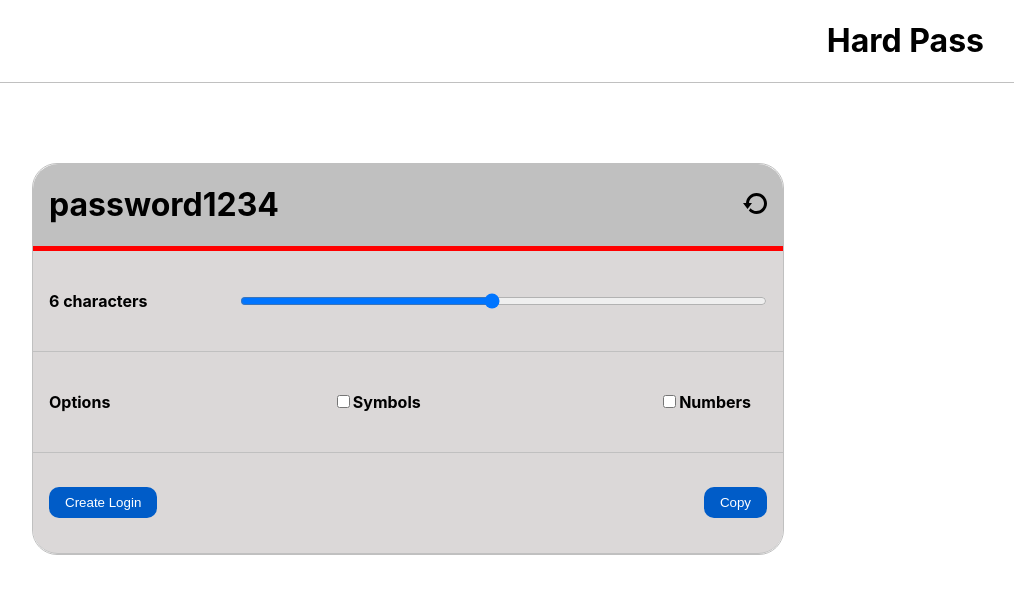
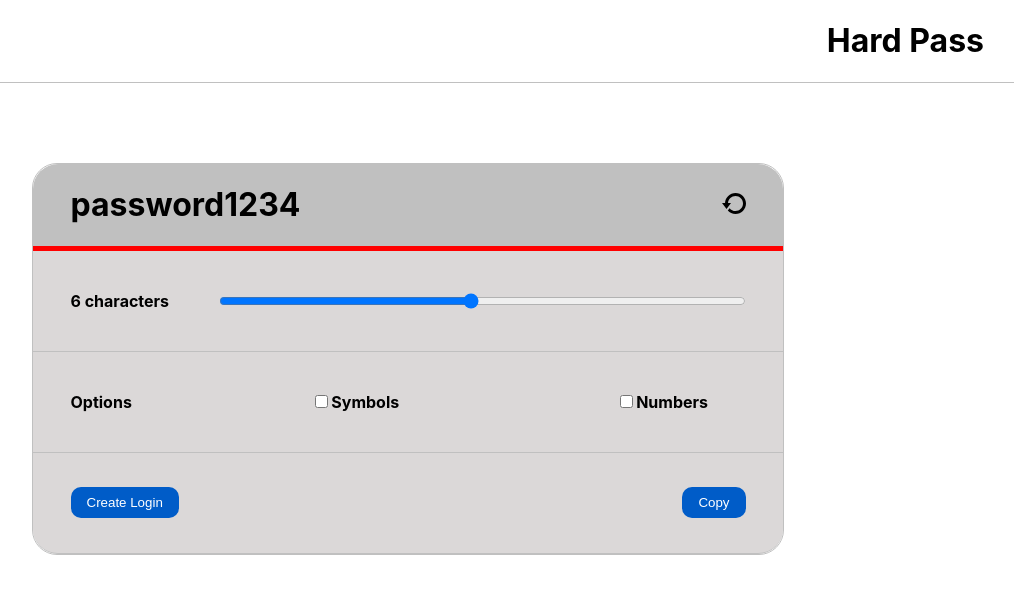
Before and after one commit to SJellen/hard-pass, a React (Create React App) app: page / in a window 1280 px wide. Shown: the top 594 px of the page, without its empty margins (232-1246 px from the left). Built offline with nearby package versions, Linux system fonts and the light colour scheme.

Commit message:
padding change from 1rem to 5%

```diff
--- a/src/styles/Main.css
+++ b/src/styles/Main.css
@@ -20,13 +20,13 @@
     justify-content: space-between;
 }
 .password {
-    margin-left: 1rem;
+    margin-left:5%;
     width: 80%;
     word-wrap: break-word;
 }
 
 .reload-button {
-    margin-right: 1rem;
+    margin-right:5%;
 }
 
 .reload-button:hover {
@@ -45,11 +45,11 @@
 }
 
 .selection-container-left {
-    margin-left: 1rem;
+    margin-left:5%;
 }
 
 .selection-container-right {
-    margin-right: 1rem;
+    margin-right:5%;
 }
 
 .button-container {
@@ -67,11 +67,11 @@
     display: flex;
     flex-direction: row-reverse;
     align-items: center;
-    padding: 0 1rem;
+    padding: 0 5%;
 }
 
 .check-container:last-child {
-    margin-right: 1rem;
+    margin-right:5%;
 
 }
 
--- a/src/styles/SlideDown.css
+++ b/src/styles/SlideDown.css
@@ -8,12 +8,12 @@
     justify-content: space-between;
     border-bottom-left-radius: 25px;
     border-bottom-right-radius: 25px;
-    /* display: none; */
+    border-top: none;
 }
 
 
 .close-button {
-    padding-left: 1rem;
+    padding-left: 5%;
 }
 
 .close-button:hover {
@@ -21,26 +21,32 @@
 }
 
 .input-container {
-    border: 1px solid blue;
     width: 100%;
+    display: flex;
+    flex-direction: column;
+    justify-content: center;
+
 }
 
 .single-input {
-    border: 1px solid red;
     display: flex;
     align-items: center;
     justify-content: flex-start;
-    padding-left: 1rem;
+    padding-left: 5%;
     height: 75px;
     width: 60%;
 }
 
 .single-input > input {
     margin-left: 2rem;
+    background-color: transparent;
+    width: 60%;
+    border-top: none;
+    border-left: none;
+    border-right: none;
 }
 
 .single-input > label {
-    border: 1px solid blue;
     width: 100px;
 }
 
@@ -48,7 +54,6 @@
     margin-left: 2rem;
     max-width: 300px;
     word-wrap: break-word;
-    border: 1px solid green;
 }
 
 
@@ -61,5 +66,5 @@
 }
 
 .copy-button-container {
-    padding-right: 1rem;
+    padding-right: 5%;
 }
```
